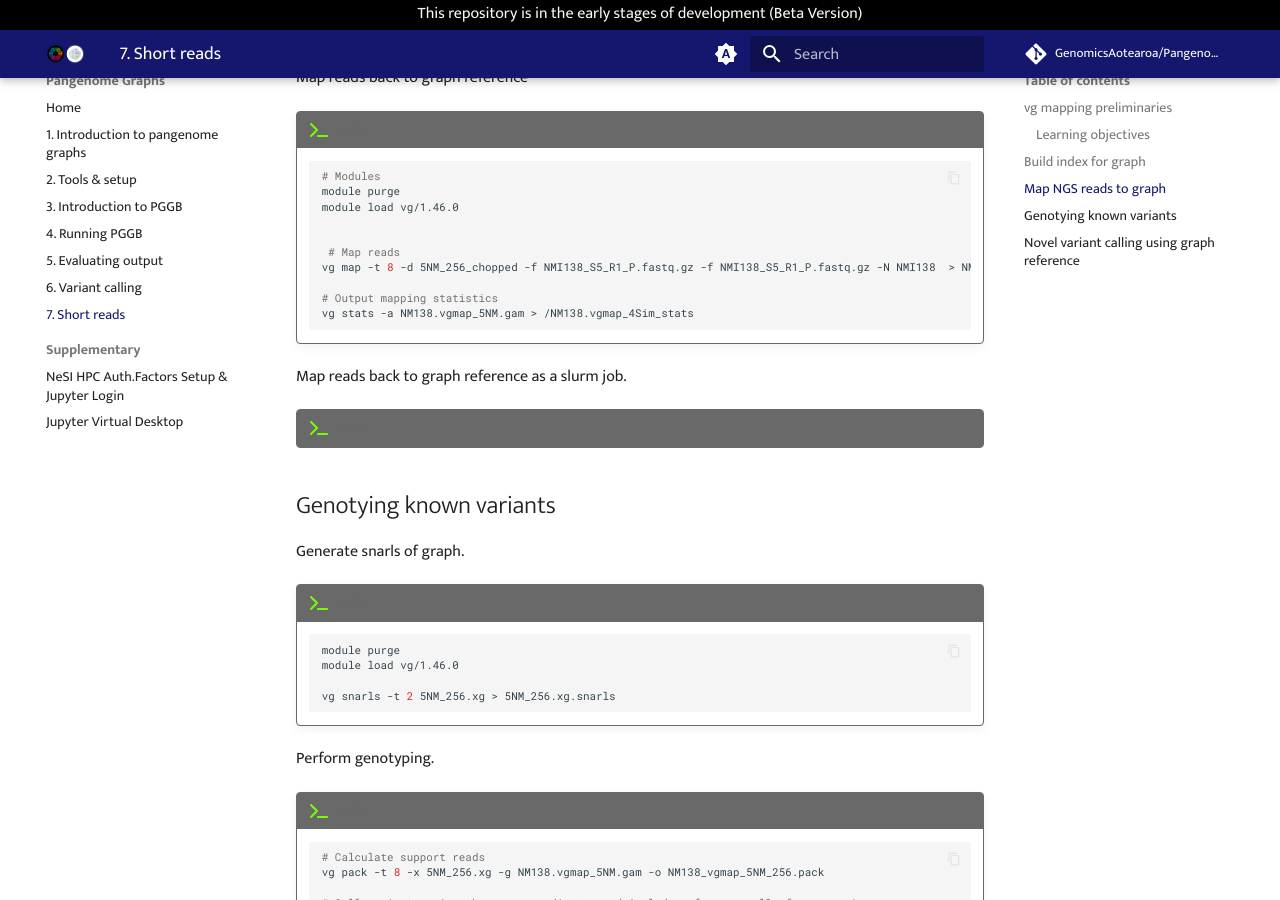
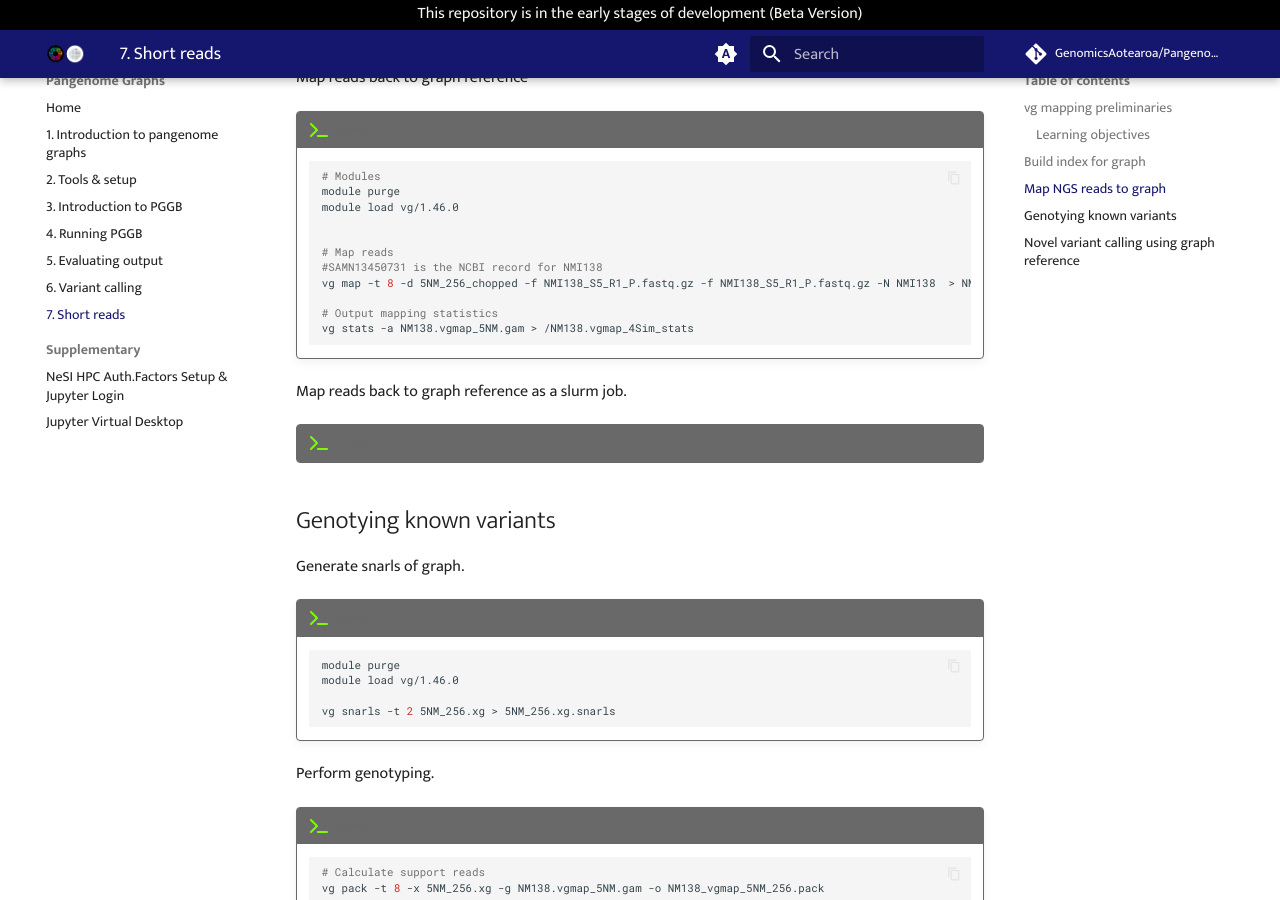
Before and after one commit to GenomicsAotearoa/Pangenome-Graphs-Workshop, an MkDocs documentation site: the page built from docs/7_Short_reads.md, in a window 1280 px wide and 900 px high, scrolled down 1701 px. Built offline with MkDocs 1.6.1 and Material for MkDocs 9.7.7, drawn with Linux system fonts in a browser that asks for light colours; comment, search, counter and statistics services are not loaded.

Commit message:
Update 7_Short_reads.md

```diff
--- a/docs/7_Short_reads.md
+++ b/docs/7_Short_reads.md
@@ -125,7 +125,8 @@ Map reads back to graph reference
     module load vg/1.46.0
 
 
-     # Map reads
+    # Map reads
+    #SAMN13450731 is the NCBI record for NMI138
     vg map -t 8 -d 5NM_256_chopped -f NMI138_S5_R1_P.fastq.gz -f NMI138_S5_R1_P.fastq.gz -N NMI138  > NM138.vgmap_5NM.gam
 
     # Output mapping statistics
```
